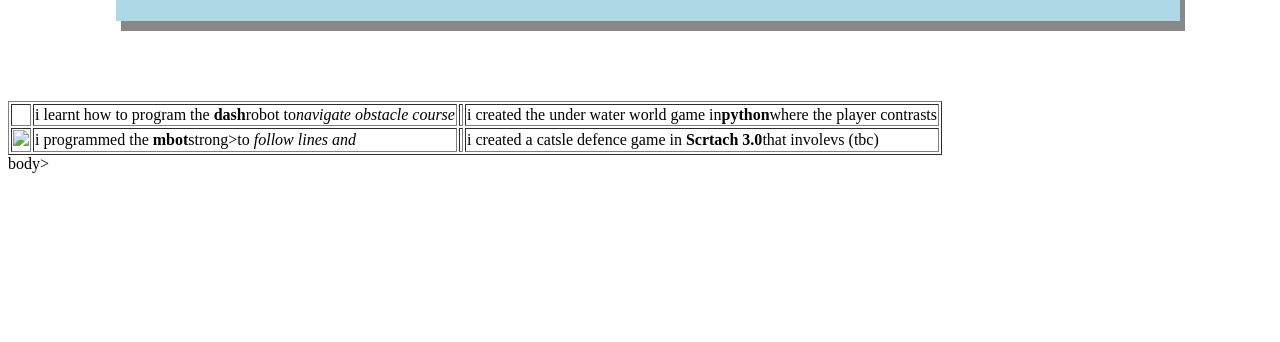
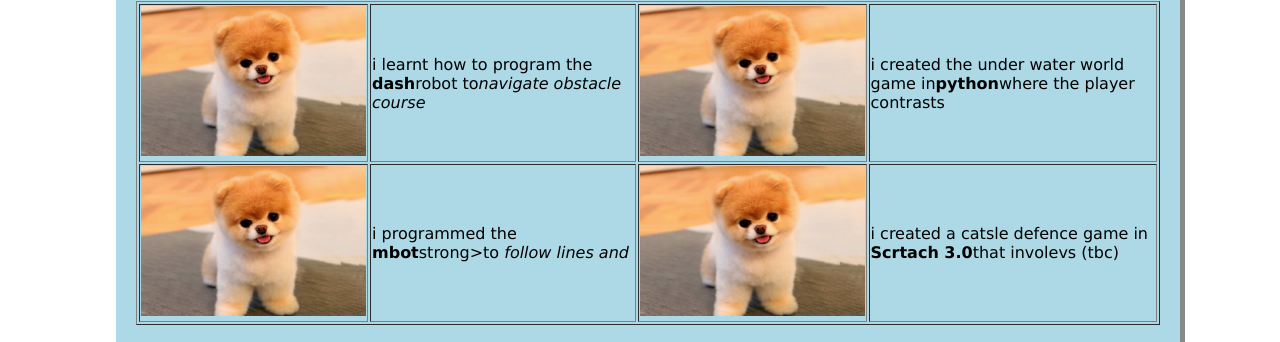
Before and after one commit to eldorastudents/glendriaoh, a plain HTML site: page index.html in a window 1280 px wide. Shown: the part 1163-1505 px from the top of the page. Before the commit the page ends 1336 px from the top, so only its background shows below. Drawn offline with Linux system fonts and the light colour scheme.

Commit message:
Update index.html

```diff
--- a/index.html
+++ b/index.html
@@ -33,32 +33,25 @@
       <img src="img/Boo-Dog-1.jpg"height=69>
       <iframe width="560" height="315" src="https://www.youtube.com/embed/dQw4w9WgXcQ" title="YouTube video player" frameborder="0" allow="accelerometer; autoplay; clipboard-write; encrypted-media; gyroscope; picture-in-picture" allowfullscreen></iframe>
       <script src="script.js"></script>
-      <script src="https://replit.com/public/js/replit-badge.js" theme="blue" defer></script>
-    </div>
-    <div id="spacing"></div>
       <table border="1">
         <tr>
-        <td></td>
+          <td><img src="img/Boo-Dog-1.jpg" height=150></td>
           <td>
             i learnt how to program the <strong>dash</strong>robot to<em>navigate obstacle course</em>
           </td>
-        <td></td>
+          <td><img src="img/Boo-Dog-1.jpg" height=150></td>
           <td>
             i created the under water world game in<strong>python</strong>where the player contrasts
           </td>
         </tr>
         <tr>
-        <td><img src="img/mbot.jpg" height=150></td>
+          <td><img src="img/Boo-Dog-1.jpg" height=150></td>
           <td>i programmed the <strong>mbot</strong>strong>to <em> follow lines and</em></strong></td>
-        <td></td>
+          <td><img src="img/Boo-Dog-1.jpg" height=150></td>
           <td>i created a catsle defence game in <strong>Scrtach 3.0</strong>that involevs (tbc)</td>
-</otr>
+        </tr>
       </table>
-
-
-
-
-
-
+    </div>
+    <div id="spacing"></div>
+  </body>
 </html>
-  body>
```
Lines whose indentation alone changed are shown as unchanged.
